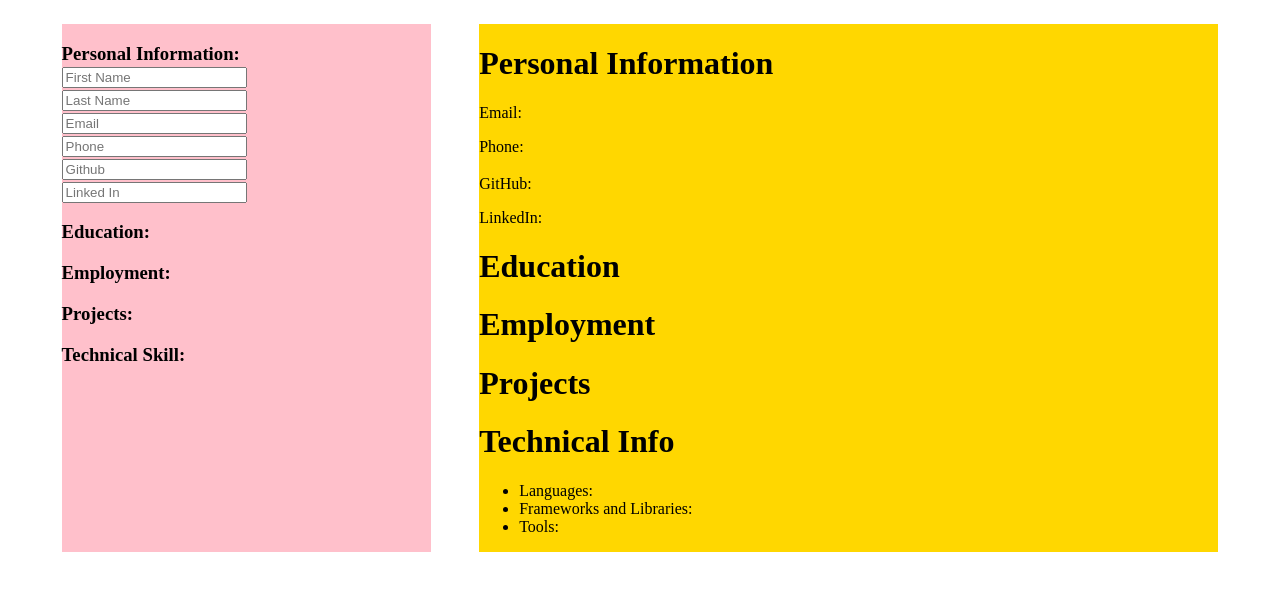
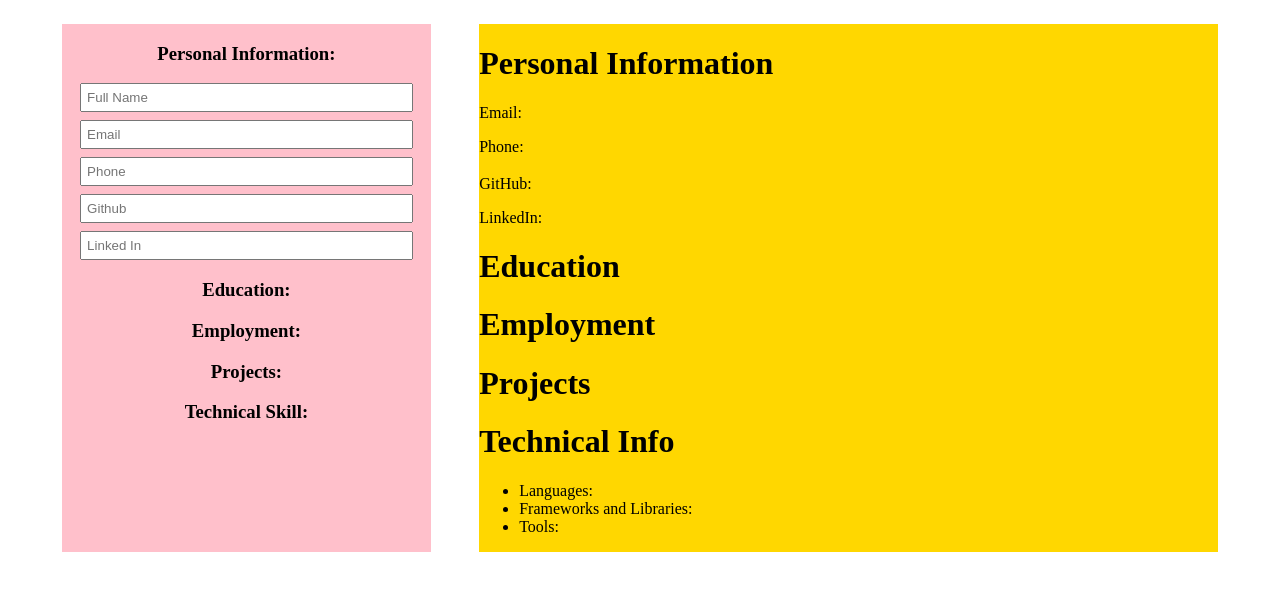
Before and after one commit to mastachiii/top-CVBuilder, a React (Vite) app: page / in a window 1280 px wide. Both pictures are taken after a click on the element "Personal Information:". Shown: the top 590 px of the page. Built offline with nearby package versions, Linux system fonts and the light colour scheme.

Commit message:
FEAT: Polishing Editor UI

```diff
--- a/src/App.jsx
+++ b/src/App.jsx
@@ -104,6 +104,10 @@ function App() {
             technicalHandlers.copy[key].push(value);
             technicalHandlers.update();
         },
+        pop: (key) => {
+            technicalHandlers.copy[key].pop();
+            technicalHandlers.update();
+        },
     };
 
     return (
--- a/src/Editor.jsx
+++ b/src/Editor.jsx
@@ -14,17 +14,15 @@ function Button({ type = 'button', text, onClick }) {
 }
 
 function Personal({ handlers }) {
-    const handleFirstName = (e) => handlers.edit({ key: 'firstName', value: e.target.value });
-    const handleLastName = (e) => handlers.edit({ key: 'lastName', value: e.target.value });
+    const handleFullName = (e) => handlers.edit({ key: 'fullName', value: e.target.value });
     const handleEmail = (e) => handlers.edit({ key: 'email', value: e.target.value });
     const handlePhone = (e) => handlers.edit({ key: 'phone', value: e.target.value });
     const handleGitHub = (e) => handlers.edit({ key: 'gitHub', value: e.target.value });
     const handleLinkedIn = (e) => handlers.edit({ key: 'linkedIn', value: e.target.value });
 
     return (
-        <div>
-            <Input text='First Name' onChange={handleFirstName} />
-            <Input text='Last Name' onChange={handleLastName} />
+        <div className='personal'>
+            <Input text='Full Name' onChange={handleFullName} />
             <Input text='Email' onChange={handleEmail} />
             <Input text='Phone' onChange={handlePhone} />
             <Input text='Github' onChange={handleGitHub} />
@@ -65,20 +63,24 @@ function Education({ handlers, index, activeIndex, activeHandler }) {
 
     if (activeIndex === index) {
         return (
-            <div>
+            <div className='education'>
                 <Input text='Address' onChange={handleAddress} />
                 <Input text='School Name' onChange={handleSchoolName} />
+                <div>
                     <Input text='Start Date' onChange={handleStartDate} />
                     <Input text='End Date' onChange={handleEndDate} />
+                </div>
+                <div>
                     <Input text='Details' onChange={handleDetailsChange} value={details.text} />
                     <Button text='Add' onClick={handleDetailsSubmit} />
                     <Button text='Delete' onClick={handleDetailsDelete} />
+                </div>
                 <Button text='Done' onClick={activeHandler(null)} />
             </div>
         );
     } else {
         return (
-            <div style={{ display: 'flex' }}>
+            <div className='education-unfocus'>
                 <p onClick={activeHandler(index)}>Education {index + 1}</p>
                 <Button text='Delete' onClick={handleDelete} />
             </div>
@@ -118,7 +120,7 @@ function Employment({ handlers, index, activeIndex, activeHandler }) {
 
     if (index === activeIndex) {
         return (
-            <div>
+            <div className='employment'>
                 <Input text='Position' onChange={handlePosition} />
                 <Input text='Company' onChange={handleCompany} />
                 <Input text='Start Date' onChange={handleStartDate} />
@@ -131,7 +133,7 @@ function Employment({ handlers, index, activeIndex, activeHandler }) {
         );
     } else {
         return (
-            <div style={{ display: 'flex' }}>
+            <div className='employment'>
                 <p onClick={activeHandler(index)}>Employment {index + 1}</p>
                 <Button text='Delete' onClick={handleDelete} />
             </div>
@@ -165,7 +167,7 @@ function Project({ handlers, index, activeIndex, activeHandler }) {
 
     if (index === activeIndex) {
         return (
-            <div>
+            <div className='project'>
                 <Input text='Name' onChange={handleName} />
                 <Input text='Link' onChange={handleLink} />
                 <Input text='Details' onChange={handleDetailsChange} value={details.text} />
@@ -176,7 +178,7 @@ function Project({ handlers, index, activeIndex, activeHandler }) {
         );
     } else {
         return (
-            <div style={{ display: 'flex' }}>
+            <div className='project'>
                 <p onClick={activeHandler(index)}>Project {index + 1}</p>
                 <Button text='Delete' onClick={handleDelete} />
             </div>
@@ -194,35 +196,40 @@ function Technical({ handlers }) {
         setDetails({ ...details, language: e.target.value });
     };
     const handleLanguageSubmit = () => {
+        setDetails({ ...details, language: '' });
         handlers.edit({ key: 'languages', value: details.language });
     };
     const handleFrameworkChange = (e) => {
         setDetails({ ...details, framework: e.target.value });
     };
     const handleFrameworkSubmit = () => {
+        setDetails({ ...details, framework: '' });
         handlers.edit({ key: 'frameworks', value: details.framework });
     };
     const handleToolsChange = (e) => {
         setDetails({ ...details, tools: e.target.value });
     };
-    const handleToolsSubmit = (key) => (key) => {
-        setDetails({ ...details, [key]: '' });
+    const handleToolsSubmit = () => {
+        setDetails({ ...details, tools: '' });
         handlers.edit({ key: 'tools', value: details.tools });
     };
-    const handleDelete = () => handlers.pop(index);
+    const handleDetailsDelete = (key) => () => handlers.pop(key);
 
     return (
-        <div>
+        <div className='technical'>
             <Input text='Languages' onChange={handleLanguageChange} value={details.language} />
             <Button text='add' onClick={handleLanguageSubmit} />
+            <Button text='delete' onClick={handleDetailsDelete('languages')} />
             <Input
                 text='Frameworks and Libraries'
                 onChange={handleFrameworkChange}
                 value={details.framework}
             />
             <Button text='add' onClick={handleFrameworkSubmit} />
+            <Button text='delete' onClick={handleDetailsDelete('frameworks')} />
             <Input text='Tools' onChange={handleToolsChange} value={details.tools} />
             <Button text='add' onClick={handleToolsSubmit} />
+            <Button text='delete' onClick={handleDetailsDelete('tools')} />
         </div>
     );
 }
@@ -263,12 +270,9 @@ function Editor({
 
     return (
         <div className='editor'>
-            <h3 onClick={handleGeneralIndex(0)}>
-                Personal Information:{' '}
+            <h3 onClick={handleGeneralIndex(0)}>Personal Information: </h3>
             {generalIndex === 0 && <Personal handlers={personalHandlers} />}
-            </h3>
-            <h3 onClick={handleGeneralIndex(1)}>
-                Education:
+            <h3 onClick={handleGeneralIndex(1)}>Education:</h3>
             {generalIndex === 1 &&
                 makeForm({
                     handlers: educationHandlers,
@@ -277,10 +281,7 @@ function Editor({
                     activeIndex: educationIndex,
                     activeHandler: handleEducationIndex,
                 })}
-                {generalIndex === 1 && (
-                    <Button text='Add Education' onClick={educationHandlers.add} />
-                )}
-            </h3>
+            {generalIndex === 1 && <Button text='Add Education' onClick={educationHandlers.add} />}
             <h3 onClick={handleGeneralIndex(2)}>
                 Employment:
                 {generalIndex === 2 &&
--- a/src/Preview.jsx
+++ b/src/Preview.jsx
@@ -1,9 +1,9 @@
-function Person({ firstName, lastName, email, phone, gitHub, linkedIn }) {
+function Person({ fullName, email, phone, gitHub, linkedIn }) {
     return (
         <>
             <p>Email: {email}</p>
             <p>Phone: {phone}</p>
-            <h3>{firstName + ' ' + lastName}</h3>
+            <h3>{fullName}</h3>
             <p>GitHub: {gitHub}</p>
             <p>LinkedIn: {linkedIn}</p>
         </>
@@ -74,11 +74,10 @@ function Preview(props) {
     const technicalInfo = props.technicalInfo;
 
     return (
-        <div className="preview">
+        <div className='preview'>
             <h1>Personal Information</h1>
             <Person
-                firstName={personalInfo.firstName}
-                lastName={personalInfo.lastName}
+                fullName={personalInfo.fullName}
                 email={personalInfo.email}
                 phone={personalInfo.phone}
                 gitHub={personalInfo.gitHub}
--- a/src/data.js
+++ b/src/data.js
@@ -1,6 +1,5 @@
 const personalInfo = {
-    firstName: '',
-    lastName: '',
+    fullName: '',
     email: '',
     phone: '',
     gitHub: '',
--- a/src/styles.css
+++ b/src/styles.css
@@ -2,8 +2,14 @@
     box-sizing: border-box;
 }
 
-h3:hover {
+h3:hover,
+p:hover {
+    color: rebeccapurple;
     cursor: pointer;
+}
+input {
+    width: 90%;
+    padding: calc(5rem / 16);
 }
 
 #root {
@@ -16,6 +22,34 @@ h3:hover {
 .editor {
     background-color: pink;
     width: 30%;
+    text-align: center;
+}
+
+.personal,
+.education,
+.employment,
+.project,
+.technical {
+    display: flex;
+    flex-direction: column;
+    align-items: center;
+    margin: 1rem 0 0 0;
+    gap: calc(8rem / 16);
+}
+
+.education-unfocus {
+    display: flex;
+    justify-content: space-between;
+    margin: 1rem 1rem 0 2rem;
+}
+
+.education {
+    margin: 0 0 1rem 0;
+    > div {
+        width: 90%;
+        display: flex;
+        gap: calc(6rem / 16);
+    }
 }
 
 .preview {
```
Lines whose indentation alone changed are shown as unchanged.
